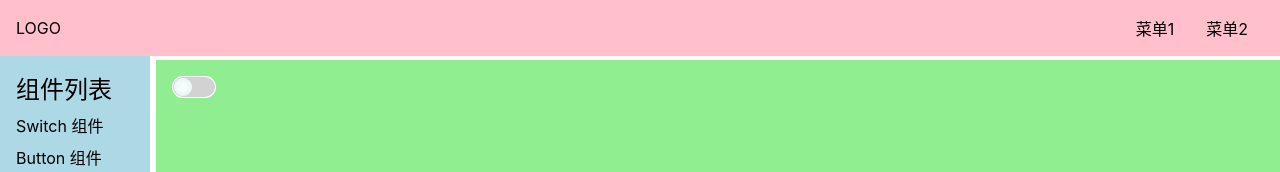
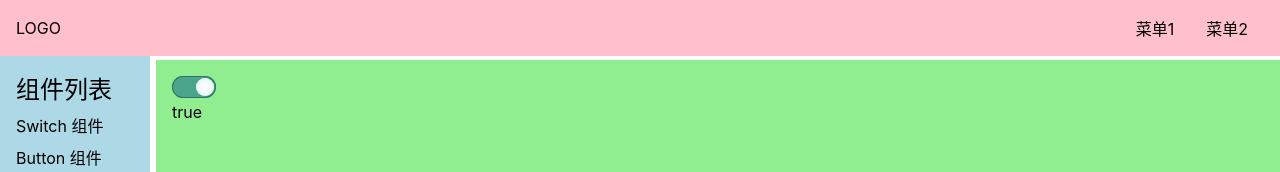
Before and after one commit to jiangyongting0810/PulseUI, a Vue app in the folder PulseUI/: page /#/doc/switch in a window 1280 px wide. Shown: the top 172 px of the page. Built offline with nearby package versions, Linux system fonts and the light colour scheme.

Commit message:
可以接受 value 和 input 事件

```diff
--- a/PulseUI/src/components/SwitchDemo.vue
+++ b/PulseUI/src/components/SwitchDemo.vue
@@ -1,13 +1,18 @@
 <template>
   <div>
-    <Switch />
+    <Switch :value="y" @input="y = $event"/>
   </div>
 </template>
 <script lang="ts">
+import { ref } from 'vue';
 import Switch from '../lib/Switch.vue'
 export default{
   components:{
     Switch
+  },
+  setup(){
+    const y = ref(true)
+    return {y}
   }
 }
 </script>
--- a/PulseUI/src/lib/Switch.vue
+++ b/PulseUI/src/lib/Switch.vue
@@ -1,18 +1,22 @@
 <template>
-  <button @click="toggle" :class="{checked:checked}">
+  <button @click="toggle" :class="{checked:value}">
     <span>
     </span>
   </button>
+  <div>
+      {{ value }}
+    </div>
 </template>
 <script lang="ts">
-import { ref } from 'vue'
 export default{
-  setup(){
-    const checked = ref(false)
+  props:{
+    value:Boolean
+  },
+  setup(props,context){
     const toggle = ()=>{
-      checked.value = !checked.value
+      context.emit('input',!props.value)
     }
-    return {checked , toggle}
+    return {toggle}
   }
 }
 </script>
```
